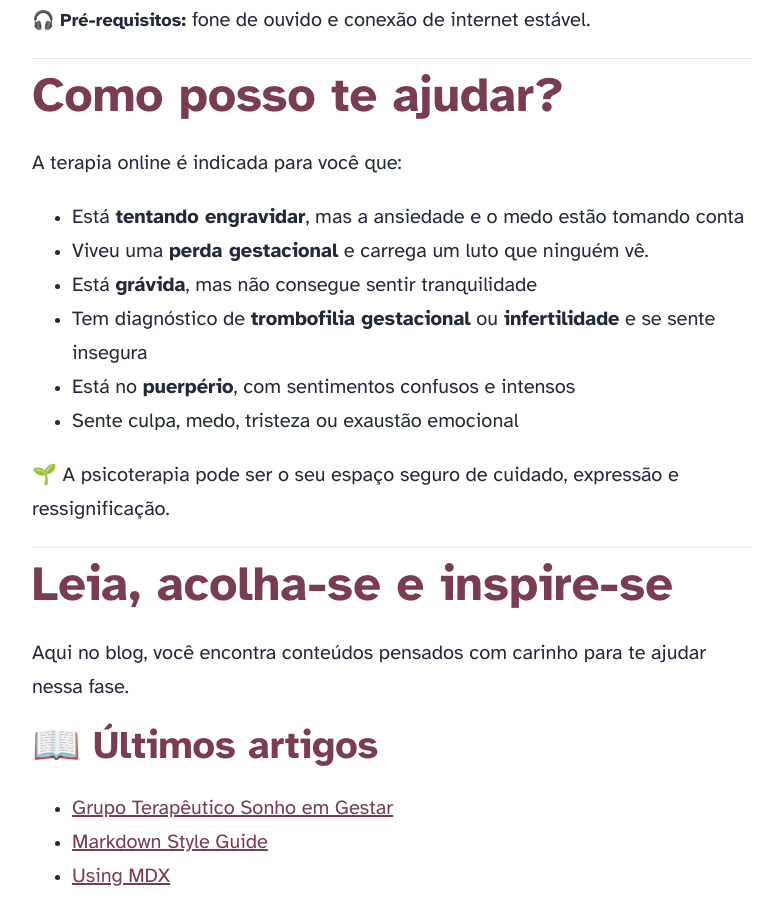
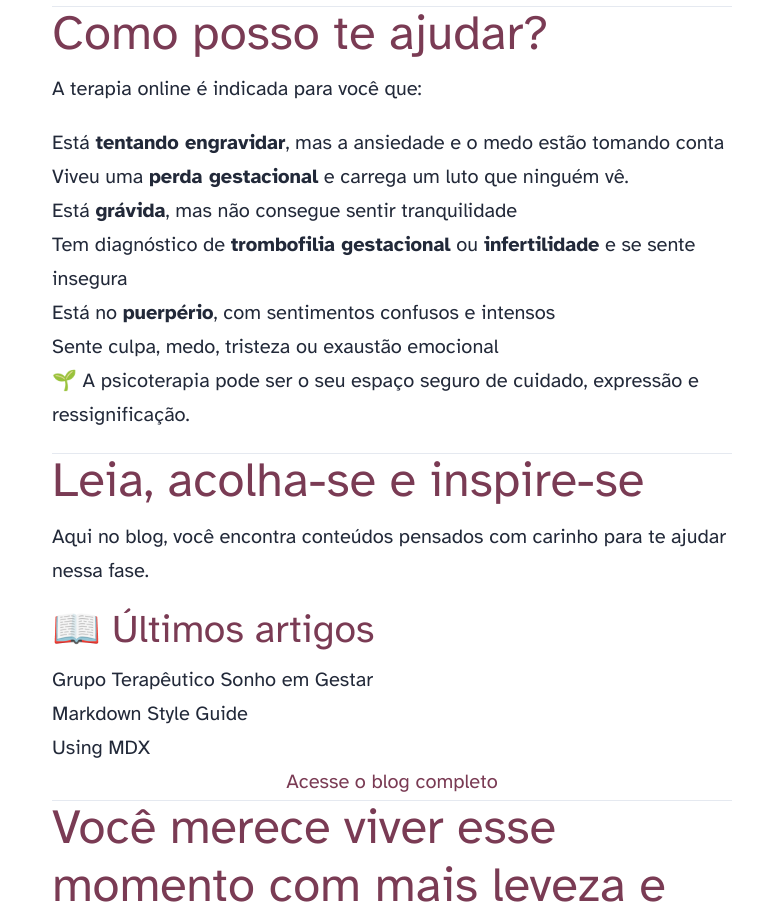
Before and after one commit to GustavoOS/carol-blog, an Astro site: page / in a window 1280 px wide. Shown: the part 1660-2562 px from the top of the page, without its empty margins (248-1023 px from the left). Built offline with nearby package versions, Linux system fonts and the light colour scheme; Astro itself is replaced by a stand-in of ours.

Commit message:
add tailwind

```diff
--- a/astro.config.mjs
+++ b/astro.config.mjs
@@ -4,10 +4,15 @@ import mdx from '@astrojs/mdx';
 import sitemap from '@astrojs/sitemap';
 
 import cloudflare from '@astrojs/cloudflare';
+import tailwindcss from "@tailwindcss/vite";
+
 
 // https://astro.build/config
 export default defineConfig({
   site: 'https://example.com',
   integrations: [mdx(), sitemap()],
   adapter: cloudflare(),
+  vite: {
+    plugins: [tailwindcss()],
+  },
 });
--- a/package.json
+++ b/package.json
@@ -13,6 +13,8 @@
     "@astrojs/mdx": "^4.3.0",
     "@astrojs/rss": "^4.0.11",
     "@astrojs/sitemap": "^3.4.0",
-    "astro": "^5.8.1"
+    "@tailwindcss/vite": "^4.1.8",
+    "astro": "^5.8.1",
+    "tailwindcss": "^4.1.8"
   }
 }
--- a/src/pages/index.astro
+++ b/src/pages/index.astro
@@ -124,7 +124,7 @@ const allPosts = (await getCollection('blog')).toSorted(
 				<div
 					style="display: flex; flex-direction: row; justify-content: center;"
 				>
-					<a href="/blog">Acesse o blog completo</a>
+					<a href="/blog" class="text-accent hover:text-accent-700">Acesse o blog completo</a>
 				</div>
 			</section>
 			<hr />
--- a/src/styles/global.css
+++ b/src/styles/global.css
@@ -3,7 +3,12 @@
   https://github.com/HermanMartinus/bearblog/blob/297026a877bc2ab2b3bdfbd6b9f7961c350917dd/templates/styles/blog/default.css
   License MIT: https://github.com/HermanMartinus/bearblog/blob/master/LICENSE.md
  */
+@import "tailwindcss";
 
+@theme {
+	--color-accent: #7a3b54;
+	--color-accent-700: #522637;
+}
 :root {
 	--accent: #7a3b54;
 	--accent-dark: #522637;
@@ -78,12 +83,6 @@ h5 {
 strong,
 b {
 	font-weight: 700;
-}
-a {
-	color: var(--accent);
-}
-a:hover {
-	color: var(--accent);
 }
 p {
 	margin-bottom: 1em;
```
Also changed, not shown: 1 other file.
